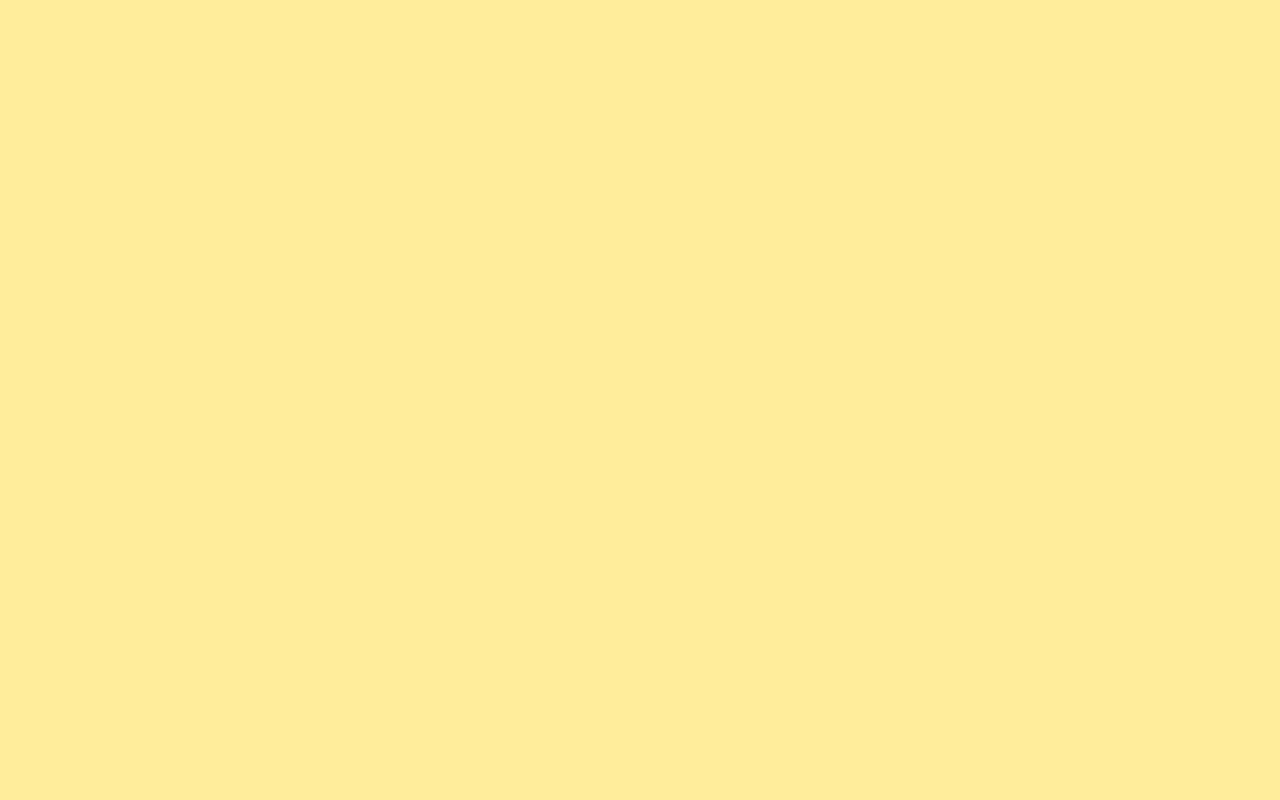
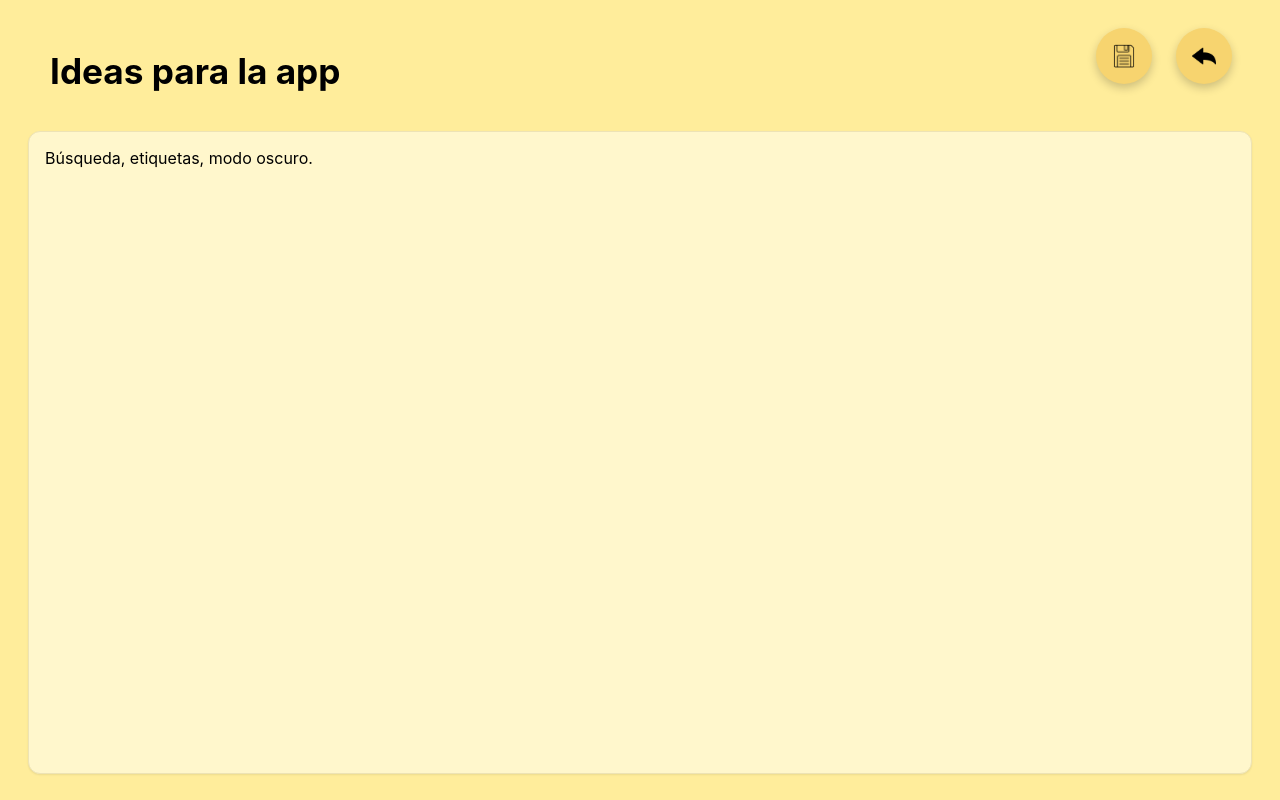
Before and after one commit to GupCus/POC-TAURI, a React (Vite) app: page /notes/nueva/1 in a window 1280 px wide. Before the commit this address had no page. Built offline with nearby package versions, Linux system fonts and the light colour scheme.

Commit message:
Funciones principales del front terminadas

```diff
--- a/src/App.tsx
+++ b/src/App.tsx
@@ -3,15 +3,17 @@ import "./styles/App.css";
 import RootLayout from "./layouts/RootLayout.jsx";
 import Home from "./pages/Home.jsx";
 import Note from "./pages/Note.jsx";
+import NewNote from "./pages/NewNote.jsx";
 
 function App() {
   return (
     <Routes>
       <Route path="/" element={<RootLayout />}>
         <Route index element={<Home/>}/>
-        <Route path="notes" element={<Note/>}>
+        <Route path="notes">
           <Route path=":id" element={<Note/>}/>
-          <Route path="nueva" element={<Note/>}/>
+          <Route path="nueva" element={<NewNote/>}/>
+          <Route path="nueva/:id" element={<NewNote/>}/>
         </Route>
       </Route>
     </Routes>
--- a/src/components/MiniNote.jsx
+++ b/src/components/MiniNote.jsx
@@ -1,6 +1,6 @@
-export default function MiniNote({id,titulo="Lorem impsum" ,texto="dolor onet" , handler}){
+export default function MiniNote({key,titulo="Lorem impsum" ,texto="dolor onet" , handler}){
     return(
-      <article className="mininote" onClick={handler} key={id}>
+      <article className="mininote" onClick={handler} key={key}>
         <h3>{titulo}</h3>
         <p>{texto}</p>
       </article>
--- a/src/layouts/RootLayout.jsx
+++ b/src/layouts/RootLayout.jsx
@@ -1,28 +1,37 @@
-import { Outlet, useLocation } from "react-router-dom"
+import { Outlet, useLocation, useNavigate, useParams} from "react-router-dom"
 import Lapiz from "../assets/lapiz.png"
 import Nuevo from "../assets/nuevo.png"
 import BotonAbajo from "../components/BotonAbajo.jsx"
 
 export default function RootLayout(){
   const location = useLocation();
+  const navigate = useNavigate();
+  const {id} = useParams();
   const esNota = location.pathname.startsWith("/notes");
-  return(
-    esNota ?
-    (<>
+
+    if(!esNota){
+      return(<>
         <main>
           <Outlet/>
         </main>
         <footer>
-          <BotonAbajo img={Lapiz} alt= "Editar"/>
+            <BotonAbajo style={{ width: "60px", height: "60px" }}img={Nuevo} alt= "Nueva nota" handler={()=>navigate('notes/nueva')}/>
         </footer>
-    </>) :
-    (<>
+      </>)
+    }else if(!location.pathname.includes("nueva")){
+      return(<>
         <main>
           <Outlet/>
         </main>
         <footer>
-          <BotonAbajo style={{ width: "60px", height: "60px" }}img={Nuevo} alt= "Nueva nota"/>
+            <BotonAbajo img={Lapiz} alt= "Editar" handler={()=>navigate('notes/nueva/'+id)}/>
         </footer>
       </>)
-  )
+    }else{
+        return(<>
+        <main>
+          <Outlet/>
+        </main>
+      </>)
     }
+}
--- a/src/pages/Home.jsx
+++ b/src/pages/Home.jsx
@@ -11,8 +11,8 @@ export default function Home(){
   };
 
   //acá van a ser notas que le pidamos al back, por ahora creo ejemplos
-  const listanotas = notasprueba.map((n) =>
-      <MiniNote id={n.id} titulo={n.titulo} texto={n.texto} handler={() => handleClick(n.id)}/>
+  const listanotas = notasprueba.map((n,i) =>
+      <MiniNote key={n.id} titulo={n.titulo} texto={n.texto} handler={() => handleClick(n.id)}/>
       )
 
   return(
--- a/src/pages/NewNote.jsx
+++ b/src/pages/NewNote.jsx
@@ -0,0 +1,73 @@
+import {useNavigate, useParams} from "react-router-dom"
+import Atras from "../assets/atras.png"
+import Guardar from "../assets/guardar.png"
+import notasprueba from "../repository/repository.js";
+import { useState,useEffect } from "react";
+
+export default function NewNote(){
+  const navigate = useNavigate();
+  const {id} = useParams();
+  const [ntitulo, setTitulo] = useState("");
+  const [ntexto, setTexto] = useState("");
+
+  //[TEMPORAL] handler de publicacion de nta
+  function handlerSubmit(e) {
+    e.preventDefault();
+    if(id == null){
+      const nuevanota = {
+        id: notasprueba.length,
+        titulo: ntitulo,
+        texto: ntexto,
+      }
+      notasprueba.push(nuevanota)
+    }else{
+      const ind = notasprueba.findIndex((n) => n.id === Number(id));
+      notasprueba[ind].titulo = ntitulo;
+      notasprueba[ind].texto = ntexto;
+    }
+    navigate(-1);
+  }
+
+  //En caso de estar editando, carga lo existente
+  useEffect(()=>{
+    if(id != null){
+      const nota = notasprueba.find((n) => n.id === Number(id));
+      if (nota) {
+        setTitulo(nota.titulo);
+        setTexto(nota.texto);
+      }
+    }
+  },[])
+
+  return(
+    <div className="page">
+      <header>
+        <h1>
+          <input
+            type="text"
+            className="input-titulo"
+            placeholder="Título de la nota"
+            value={ntitulo}
+            onChange={e => setTitulo(e.target.value)}
+          />
+          <button className="boton boton-arriba" style={{ right: "120px"  }} onClick={handlerSubmit}>
+            <img src={Guardar} alt= "Guardar" />
+          </button>
+          <button className="boton boton-arriba" onClick={()=>navigate(-1)}>
+            <img src={Atras} alt= "Volver" />
+          </button>
+        </h1>
+      </header>
+      <main>
+        <form className="nota">
+          <textarea
+            className="input-texto"
+            placeholder="Escribe tu nueva nota..."
+            value={ntexto}
+            onChange={e => setTexto(e.target.value)}
+          />
+        </form>
+      </main>
+    </div>
+  )
+}
--- a/src/pages/Note.jsx
+++ b/src/pages/Note.jsx
@@ -1,7 +1,6 @@
 import { useNavigate, useParams } from "react-router-dom"
 import Atras from "../assets/atras.png"
 import Basura from "../assets/basura.png"
-import BotonAbajo from "../components/BotonAbajo.jsx";
 import notasprueba from "../repository/repository.js";
 
 export default function Note(){
@@ -24,7 +23,7 @@ export default function Note(){
         <h1 style={{ display: "flex", gap: "0" }}>
           {nota.titulo}
           <button className="boton boton-arriba" style={{ right: "120px"  }} onClick={handlerDeletion}>
-            <img src={Basura} alt= "Volver" />
+            <img src={Basura} alt= "Eliminar" />
           </button>
           <button className="boton boton-arriba" onClick={()=>navigate(-1)}>
             <img src={Atras} alt= "Volver" />
--- a/src/styles/App.css
+++ b/src/styles/App.css
@@ -167,6 +167,42 @@ h1 {
   flex-direction: column;
 }
 
+.input-texto,
+.input-texto::placeholder{
+  font-family: Inter,
+    Avenir,
+    Helvetica,
+    Arial,
+    sans-serif;
+  width: 100%;
+  height: 100%;
+  border: none;
+  background: transparent;
+  resize:none;
+  font-size: 16px;
+  line-height: 24px;
+  font-weight: 400;
+}
+.input-titulo,
+.input-titulo::placeholder{
+  font-family: Inter,
+    Avenir,
+    Helvetica,
+    Arial,
+    sans-serif;
+  border: none;
+  background: transparent;
+  width: 70%;
+  font-size: 2.2rem;
+  font-weight: 700;
+
+}
+.input-texto::placeholder,
+.input-titulo::placeholder {
+  color: var(--text-muted);
+  opacity: 0.5;
+}
+
 /*Modo oscuro*/
 @media (prefers-color-scheme: dark) {
   :root {
@@ -184,6 +220,17 @@ h1 {
   h1 {
     color: var(--yellow-50);
   }
+  .input-titulo{
+    color: var(--yellow-50);
+  }
+  .input-texto{
+    color: var(--text-dark);
+  }
+  .input-texto::placeholder,
+  .input-titulo::placeholder {
+      color: var(--surface-dark);
+  }
+
   header{
     background: var(--bg-dark);
   }
```
Also changed, not shown: src/assets/guardar.png (added). Lines whose indentation alone changed are shown as unchanged.
